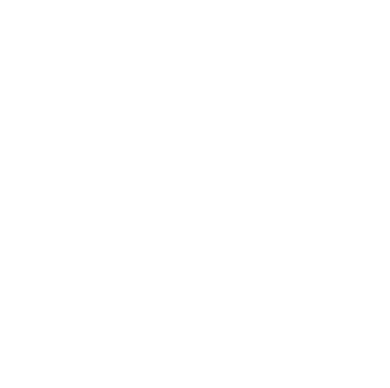
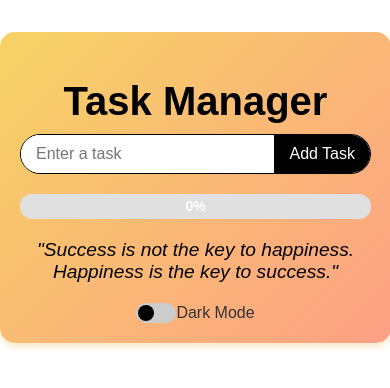
Before and after one commit to BEEKAY-HF/To-do-list, a plain HTML site: page index.html in a window 390 px wide. Drawn offline with Linux system fonts and the light colour scheme.

Commit message:
Task Manager task completed

```diff
--- a/index.html
+++ b/index.html
@@ -3,9 +3,33 @@
 <head>
  <meta charset="UTF-8">
  <meta name="viewport" content="width=device-width, initial-scale=1.0">
- <title>To do list</title>
+ <title>Task Manager</title>
+ <link rel="stylesheet" href="to-do-list.css">
 </head>
 <body>
+  <div id="app">
+    <h1>Task Manager</h1>
+    <div class="input-container">
+      <input type="text" id="taskInput" placeholder="Enter a task">
+      <div id="addTaskButton">Add Task</div>
+    </div>
+    <ul id="taskList"></ul>
 
+    <!-- Progress bar -->
+    <div id="progressBar">
+      <div id="progressFill"></div>
+      <span id="progressPercentage"></span>
+    </div>
+    <div id="quoteBox">
+      <p id="quoteText">Stay motivated!</p>
+    </div>
+
+    <!-- Toggle bar -->
+    <div id="darkModeToggle">
+      <div id="toggleDarkMode" class="round-toggle"></div>
+      <span id="darkModeText">Dark Mode</span>
+    </div>
+  </div>
+<script src="to-do-list.js"></script>
 </body>
 </html>
--- /dev/null
+++ b/to-do-list.css
@@ -0,0 +1,269 @@
+/* General Styling */
+body {
+  font-family: 'Arial', sans-serif;
+  margin: 0;
+  padding: 0;
+  background: #ffffff;
+  color: #333;
+  transition: background 0.3s, color 0.3s;
+  text-align: center;
+}
+
+body.dark-mode {
+  background: #121212;
+  color: #e4e4e4;
+}
+
+#app {
+  margin: 2em auto;
+  width: 90%;
+  max-width: 600px;
+  padding: 20px;
+  border-radius: 15px;
+  background: linear-gradient(135deg, #f6d365, #fda085);
+  box-shadow: 0px 4px 6px rgba(218, 165, 32, 0.232);
+  transition: background 0.3s;
+}
+
+body.dark-mode #app {
+  background: linear-gradient(135deg, #4facfe, #00f2fe);
+  box-shadow: 0px 4px 5px rgba(0, 0, 255, 0.204);
+}
+
+h1 {
+  font-size: 2.5em;
+  margin-bottom: 10px;
+  color: #000;
+}
+
+/* Input Container */
+.input-container {
+  display: flex;
+  align-items: center;
+  justify-content: space-between;
+  margin-bottom: 20px;
+  background-color: #fff;
+  border: 1px solid #000;
+  border-radius: 25px;
+  overflow: hidden;
+}
+
+#taskInput {
+  flex: 1;
+  padding: 10px 15px;
+  border: none;
+  outline: none;
+  font-size: 1em;
+}
+
+#addTaskButton {
+  background-color: #000;
+  color: #fff;
+  padding: 10px 15px;
+  cursor: pointer;
+  transition: background-color 0.3s, color 0.3s;
+  font-size: 1em;
+  text-align: center;
+}
+
+#addTaskButton:hover {
+  background-color: #fff;
+  color: #000;
+}
+
+/* Task List */
+#taskList {
+  list-style: none;
+  padding: 0;
+}
+
+#taskList li {
+  display: flex;
+  align-items: center;
+  justify-content: space-between;
+  padding: 10px;
+  margin: 15px 0;
+  background-color: rgba(255, 255, 255, 0.9);
+  border-radius: 10px;
+}
+
+body.dark-mode #taskList li {
+  background-color: rgba(50, 50, 70, 0.9);
+}
+
+input {
+  width: 70%;
+}
+
+button {
+  margin: 5px;
+  border-radius: 5px;
+  padding: 10px;
+  border: 1px solid #000;
+  background-color: #000;
+  color: #fff;
+  cursor: pointer;
+  transition: background-color 0.3s, color 0.3s;
+}
+
+button:hover {
+  background-color: #fff;
+  color: #000;
+  transition: 3s ease-in-out;
+}
+
+/* Checkbox */
+.checkbox {
+  width: 20px;
+  height: 20px;
+  border-radius: 50%;
+  border: 2px solid #000;
+  appearance: none;
+  cursor: pointer;
+  margin-right: 10px;
+  background-color: transparent;
+  transition: background-color 0.3s;
+}
+
+.checkbox.completed {
+  background-color: hsl(120, 68%, 39%);
+}
+
+.checkbox.uncompleted {
+  background-color: #f8170f;
+}
+
+/* Quote Box */
+#quoteBox {
+  margin: 20px 0;
+  font-size: 1.2em;
+  font-style: italic;
+  color: #000;
+  transition: opacity 0.5s;
+  position: relative;
+  overflow: hidden;
+}
+
+#quoteText {
+  position: absolute;
+  top: 100%;
+  width: 100%;
+  text-align: center;
+  animation: slideIn 3s ease-in-out infinite;
+}
+
+@keyframes slideIn {
+  0% {
+    top: 100%;
+    opacity: 0;
+  }
+  50% {
+    top: 50%;
+    opacity: 1;
+  }
+  100% {
+    top: 100%;
+    opacity: 0;
+  }
+}
+
+/* Dark Mode Toggle */
+#darkModeToggle {
+  margin-top: 20px;
+  display: flex;
+  align-items: center;
+  justify-content: center;
+}
+
+.round-toggle {
+  width: 40px;
+  height: 20px;
+  background-color: #ccc;
+  border-radius: 20px;
+  position: relative;
+  cursor: pointer;
+}
+
+.round-toggle::before {
+  content: '';
+  width: 16px;
+  height: 16px;
+  background-color: #000;
+  border-radius: 50%;
+  position: absolute;
+  top: 2px;
+  left: 2px;
+  transition: 0.3s;
+}
+
+.round-toggle.checked {
+  background-color: #000;
+}
+
+.round-toggle.checked::before {
+  left: 22px;
+}
+
+/* Progress Bar */
+#progressBar {
+  position: relative;
+  width: 100%;
+  height: 25px;
+  background-color: #e0e0e0;
+  border-radius: 12px;
+  overflow: hidden;
+  margin: 20px 0;
+}
+
+#progressFill {
+  height: 100%;
+  width: 0;
+  background-color: #2ba22b;
+  transition: width 0.5s, background-color 0.5s;
+}
+
+#progressPercentage {
+  position: absolute;
+  top: 0;
+  left: 50%;
+  transform: translateX(-50%);
+  font-size: 14px;
+  color: #fff;
+  font-weight: bold;
+  line-height: 25px;
+}
+/* Responsive Design */
+@media (max-width: 768px){
+
+  .input-container {
+    display: flex;
+    align-items: center;
+    justify-content: space-between;
+    margin-bottom: 20px;
+    background-color: #fff;
+    border: 1px solid #000;
+    border-radius: 25px;
+    overflow: hidden;
+  }
+
+  #taskInput {
+    flex: 1;
+    padding: 10px 15px;
+    border: none;
+    outline: none;
+    font-size: 1em;
+  }
+
+  #addTaskButton {
+    background-color: #000;
+    color: #fff;
+    padding: 10px 15px;
+    cursor: pointer;
+    transition: background-color 0.3s, color 0.3s;
+    font-size: 1em;
+    text-align: center;
+  }
+
+
+
+}
--- /dev/null
+++ b/to-do-list.js
@@ -0,0 +1,127 @@
+document.addEventListener('DOMContentLoaded', function () {
+  const taskInput = document.getElementById('taskInput');
+  const addTaskButton = document.getElementById('addTaskButton');
+  const taskList = document.getElementById('taskList');
+  const darkModeToggle = document.getElementById('toggleDarkMode');
+  const darkModeText = document.getElementById('darkModeText');
+  const progressBar = document.getElementById('progressBar');
+  const progressFill = document.getElementById('progressFill');
+  const progressPercentage = document.getElementById('progressPercentage');
+  const quoteBox = document.getElementById('quoteBox');
+
+  // Array of motivational quotes
+  const quotes = [
+    "Believe in yourself and all that you are.",
+    "The only way to do great work is to love what you do.",
+    "Success is not the key to happiness. Happiness is the key to success.",
+    "Push yourself, because no one else is going to do it for you.",
+    "Great things never come from comfort zones.",
+    "Dream it. Wish it. Do it.",
+    "Success doesn't just find you. You have to go out and get it.",
+    "The harder you work for something, the greater you'll feel when you achieve it.",
+    "Dream bigger. Do bigger."
+  ];
+
+  // Function to load tasks from local storage
+  const loadTasks = () => {
+    const tasks = JSON.parse(localStorage.getItem('tasks')) || [];
+    taskList.innerHTML = tasks.map(createTaskHTML).join('');
+    updateProgress(tasks);
+    applyDarkModeStyles();
+  };
+
+  // Function to save tasks to local storage
+  const saveTasks = (tasks) => {
+    localStorage.setItem('tasks', JSON.stringify(tasks));
+  };
+
+  // Function to create task HTML
+  const createTaskHTML = (task) => {
+    const completedClass = task.completed ? 'completed' : 'uncompleted';
+    return `
+      <li>
+        <input type="checkbox" class="checkbox ${completedClass}" data-index="${task.index}" ${task.completed ? 'checked' : ''}>
+        <span>${task.text}</span>
+        <button class="completeButton" data-index="${task.index}">Completed</button>
+        <button class="uncompleteButton" data-index="${task.index}">Uncompleted</button>
+        <button class="deleteButton" data-index="${task.index}">Delete</button>
+      </li>
+    `;
+  };
+
+  // Add a new task
+  addTaskButton.addEventListener('click', () => {
+    const text = taskInput.value.trim();
+    if (text) {
+      const tasks = JSON.parse(localStorage.getItem('tasks')) || [];
+      const newTask = {
+        text,
+        completed: false,
+        index: tasks.length,
+      };
+      tasks.push(newTask);
+      saveTasks(tasks);
+      taskInput.value = '';
+      loadTasks();
+    }
+  });
+
+  // Handle task actions (complete, uncomplete, delete)
+  taskList.addEventListener('click', (event) => {
+    let tasks = JSON.parse(localStorage.getItem('tasks')) || [];
+    const index = parseInt(event.target.dataset.index, 10);
+
+    if (event.target.classList.contains('checkbox')) {
+      tasks[index].completed = !tasks[index].completed;
+    } else if (event.target.classList.contains('deleteButton')) {
+      tasks.splice(index, 1);
+      tasks = tasks.map((task, newIndex) => ({ ...task, index: newIndex })); // Recalculate indices
+    } else if (event.target.classList.contains('completeButton')) {
+      tasks[index].completed = true;
+    } else if (event.target.classList.contains('uncompleteButton')) {
+      tasks[index].completed = false;
+    }
+
+    saveTasks(tasks);
+    loadTasks();
+  });
+
+  // Update progress bar and its color
+  const updateProgress = (tasks) => {
+    const totalTasks = tasks.length;
+    const completedTasks = tasks.filter(task => task.completed).length;
+    const progress = totalTasks > 0 ? Math.round((completedTasks / totalTasks) * 100) : 0;
+
+    progressPercentage.textContent = `${progress}%`;
+    progressFill.style.width = `${progress}%`;
+
+    // Change progress bar color
+    progressFill.style.backgroundColor = progress < 50 ? '#d9534f' : '#5cb85c';
+  };
+
+  // Dark mode toggle
+  const applyDarkModeStyles = () => {
+    darkModeText.textContent = document.body.classList.contains('dark-mode') ? 'Light Mode' : 'Dark Mode';
+  };
+
+  darkModeToggle.addEventListener('click', () => {
+    document.body.classList.toggle('dark-mode');
+    applyDarkModeStyles();
+    loadTasks();
+  });
+
+  // Function to update motivational quotes
+  const updateQuote = () => {
+    const randomIndex = Math.floor(Math.random() * quotes.length);
+    quoteBox.textContent = `"${quotes[randomIndex]}"`;
+  };
+
+  // Display the first quote
+  updateQuote();
+
+  // Change quote every 3 seconds
+  setInterval(updateQuote, 3000);
+
+  // Initial page load
+  loadTasks();
+});
```
